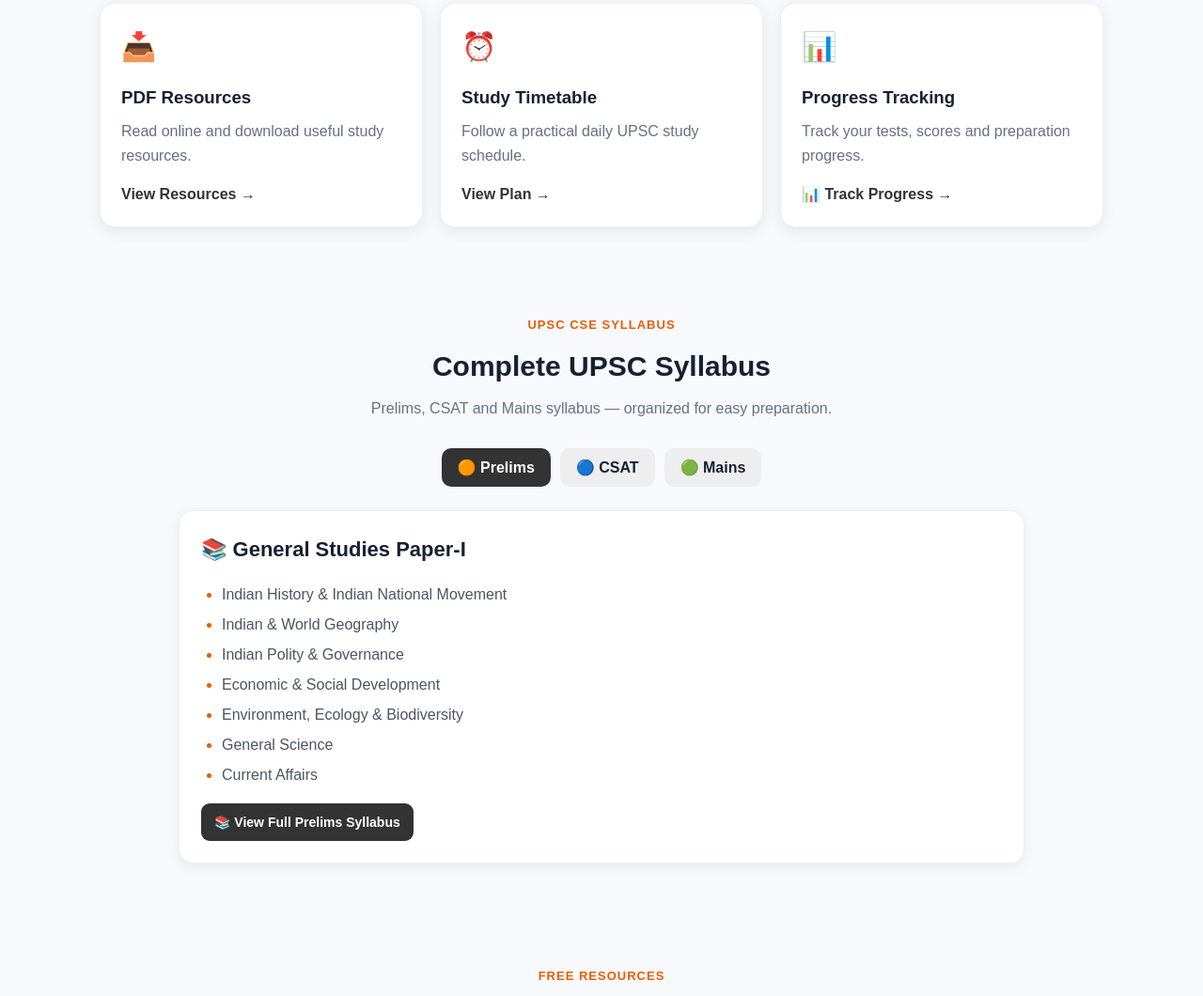
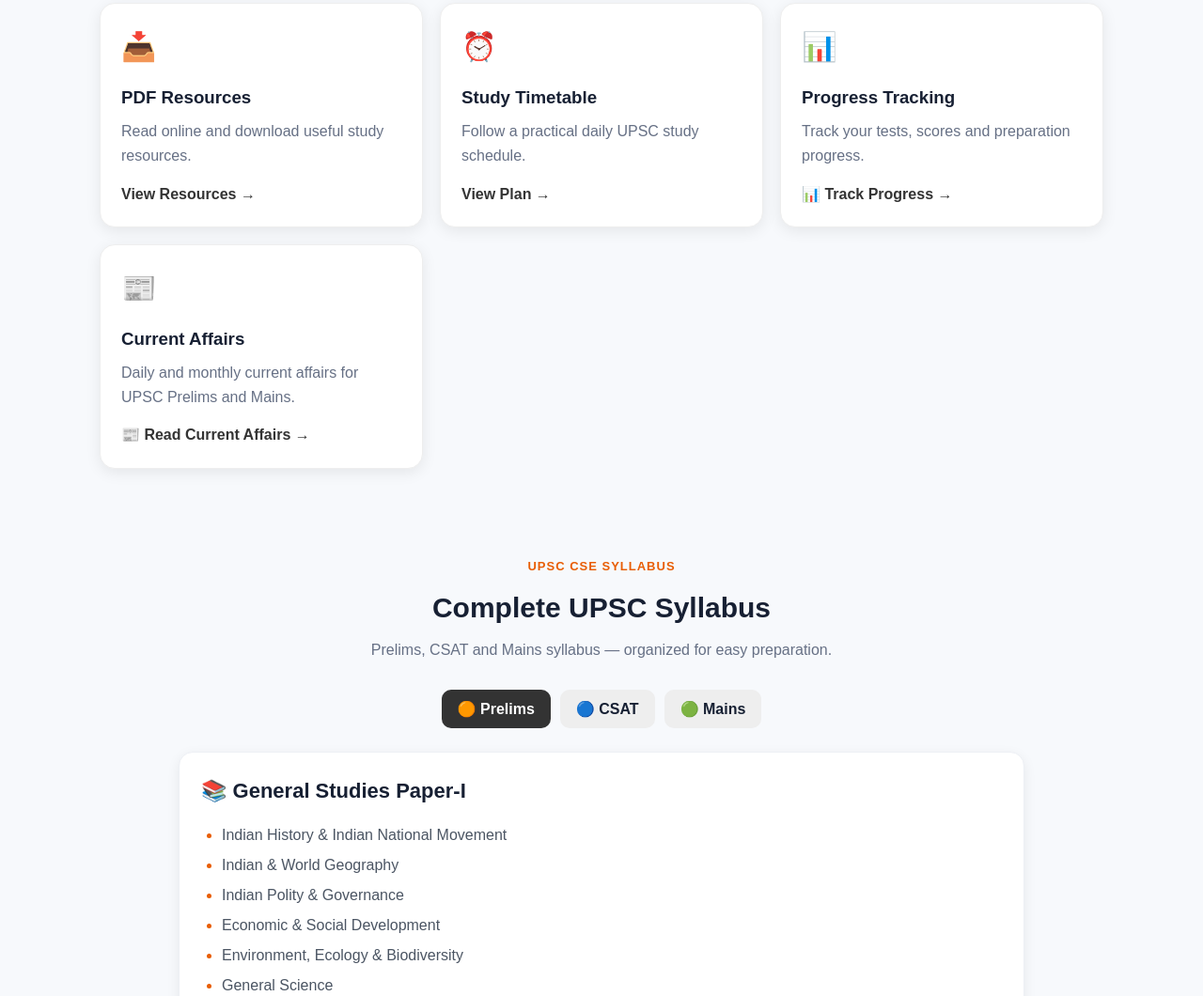
Before and after one commit to alpeshvanol8160-cell/UPSC-Shiksha, a plain HTML site: page index.html in a window 1280 px wide. Shown: the part 1291-2351 px from the top of the page at 94% size. Drawn offline with Linux system fonts and the light colour scheme.

Commit message:
Update index.html

```diff
--- a/index.html
+++ b/index.html
@@ -628,6 +628,19 @@
       </a>
 
       </div>
+      <div class="feature-card">
+  <div class="icon">📰</div>
+
+  <h3>Current Affairs</h3>
+
+  <p>
+    Daily and monthly current affairs for UPSC Prelims and Mains.
+  </p>
+
+  <a href="current-affairs.html">
+    📰 Read Current Affairs →
+  </a>
+</div>
 
     </div>
 
```
